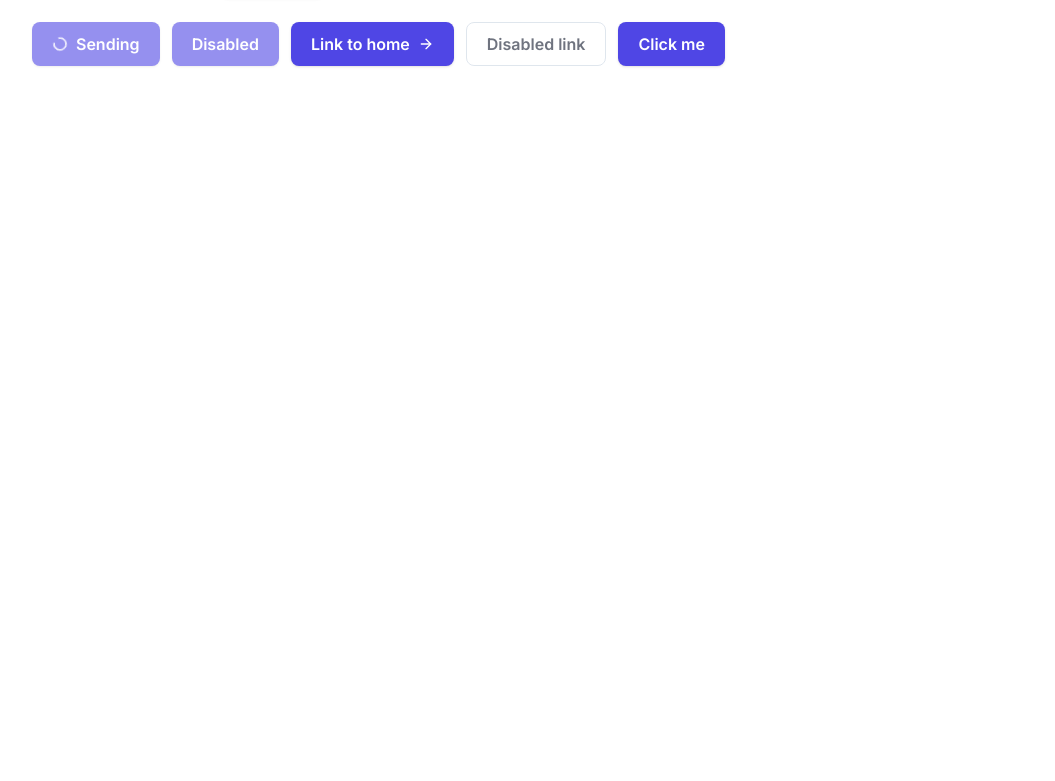
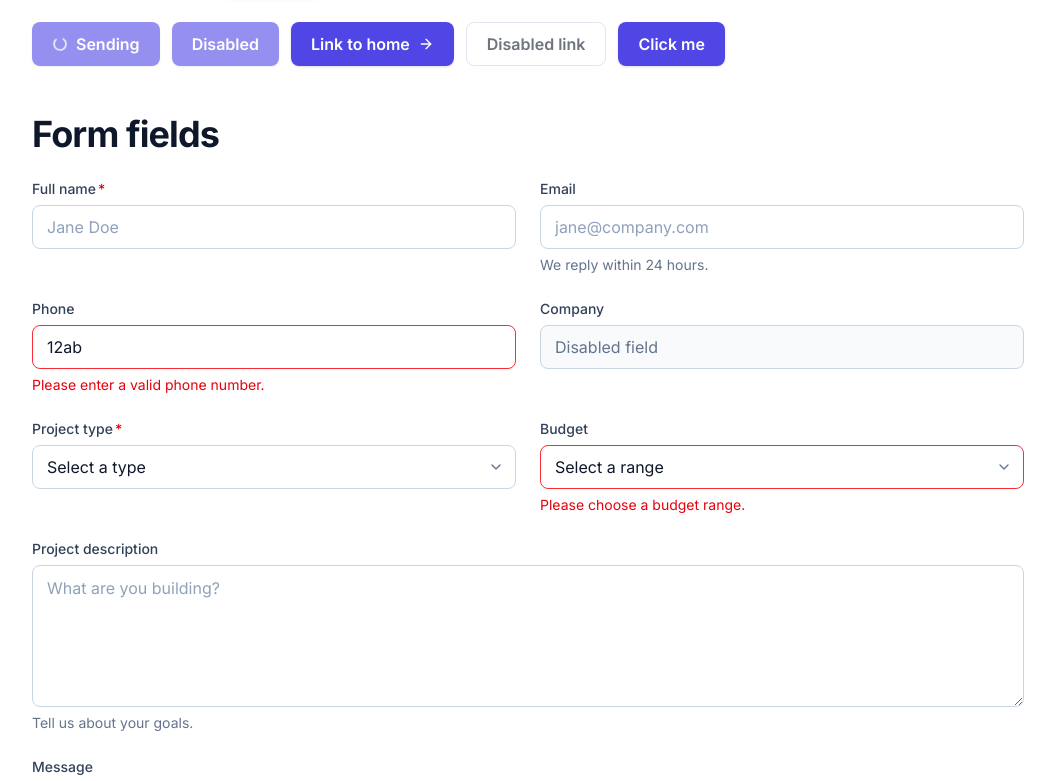
Before and after one commit to sabatauqeer656/stackwell-agency-platform, a React (Vite) app in the folder client/: page /design-preview in a window 1280 px wide. Shown: the part 1377-2158 px from the top of the page, without its empty margins (112-1167 px from the left). Before the commit the page ends 1491 px from the top, so only its background shows below. Built offline with nearby package versions, Linux system fonts and the light colour scheme.

Commit message:
feat(client): add Input, Textarea and Select form components

```diff
--- /dev/null
+++ b/client/src/components/ui/Field.jsx
@@ -0,0 +1,31 @@
+import { cn } from '../../lib/utils.js';
+
+// Label + control + hint/error text. The control itself is passed as children.
+export default function Field({ id, label, hint, error, required, className, children }) {
+  return (
+    <div className={cn('space-y-1.5', className)}>
+      {label && (
+        <label htmlFor={id} className="block text-sm font-medium text-slate-700">
+          {label}
+          {required && (
+            <span className="ml-0.5 text-red-600" aria-hidden="true">
+              *
+            </span>
+          )}
+        </label>
+      )}
+      {children}
+      {error ? (
+        <p id={`${id}-error`} role="alert" className="text-sm text-red-600">
+          {error}
+        </p>
+      ) : (
+        hint && (
+          <p id={`${id}-hint`} className="text-sm text-slate-500">
+            {hint}
+          </p>
+        )
+      )}
+    </div>
+  );
+}
--- /dev/null
+++ b/client/src/components/ui/Input.jsx
@@ -0,0 +1,23 @@
+import { useId } from 'react';
+import Field from './Field.jsx';
+import { controlClass, describedBy } from './fieldHelpers.js';
+import { cn } from '../../lib/utils.js';
+
+// `ref` is a normal prop in React 19, so React Hook Form's register() works via {...props}.
+export default function Input({ label, hint, error, required, className, id, ...props }) {
+  const generatedId = useId();
+  const inputId = id ?? generatedId;
+
+  return (
+    <Field id={inputId} label={label} hint={hint} error={error} required={required} className={className}>
+      <input
+        id={inputId}
+        required={required}
+        aria-invalid={error ? true : undefined}
+        aria-describedby={describedBy(inputId, error, hint)}
+        className={cn(controlClass(error), 'h-11')}
+        {...props}
+      />
+    </Field>
+  );
+}
--- /dev/null
+++ b/client/src/components/ui/Select.jsx
@@ -0,0 +1,32 @@
+import { useId } from 'react';
+import { ChevronDown } from 'lucide-react';
+import Field from './Field.jsx';
+import { controlClass, describedBy } from './fieldHelpers.js';
+import { cn } from '../../lib/utils.js';
+
+// Options are passed as children: <Select><option value="a">A</option></Select>
+export default function Select({ label, hint, error, required, className, id, children, ...props }) {
+  const generatedId = useId();
+  const selectId = id ?? generatedId;
+
+  return (
+    <Field id={selectId} label={label} hint={hint} error={error} required={required} className={className}>
+      <div className="relative">
+        <select
+          id={selectId}
+          required={required}
+          aria-invalid={error ? true : undefined}
+          aria-describedby={describedBy(selectId, error, hint)}
+          className={cn(controlClass(error), 'h-11 appearance-none pr-10')}
+          {...props}
+        >
+          {children}
+        </select>
+        <ChevronDown
+          className="pointer-events-none absolute right-3 top-1/2 h-4 w-4 -translate-y-1/2 text-slate-500"
+          aria-hidden="true"
+        />
+      </div>
+    </Field>
+  );
+}
--- /dev/null
+++ b/client/src/components/ui/Textarea.jsx
@@ -0,0 +1,23 @@
+import { useId } from 'react';
+import Field from './Field.jsx';
+import { controlClass, describedBy } from './fieldHelpers.js';
+import { cn } from '../../lib/utils.js';
+
+export default function Textarea({ label, hint, error, required, className, id, rows = 5, ...props }) {
+  const generatedId = useId();
+  const textareaId = id ?? generatedId;
+
+  return (
+    <Field id={textareaId} label={label} hint={hint} error={error} required={required} className={className}>
+      <textarea
+        id={textareaId}
+        rows={rows}
+        required={required}
+        aria-invalid={error ? true : undefined}
+        aria-describedby={describedBy(textareaId, error, hint)}
+        className={cn(controlClass(error), 'py-2.5')}
+        {...props}
+      />
+    </Field>
+  );
+}
--- /dev/null
+++ b/client/src/components/ui/fieldHelpers.js
@@ -0,0 +1,13 @@
+import { cn } from '../../lib/utils.js';
+
+// Shared look for Input, Textarea and Select.
+export const controlClass = (hasError) =>
+  cn(
+    'block w-full rounded-lg border bg-white px-3.5 text-base text-ink transition-colors',
+    'placeholder:text-slate-400 disabled:cursor-not-allowed disabled:bg-slate-50 disabled:text-slate-500',
+    hasError ? 'border-red-500' : 'border-slate-300 hover:border-slate-400'
+  );
+
+// Which element should screen readers read together with the control.
+export const describedBy = (id, error, hint) =>
+  error ? `${id}-error` : hint ? `${id}-hint` : undefined;
--- a/client/src/pages/public/DesignPreview.jsx
+++ b/client/src/pages/public/DesignPreview.jsx
@@ -2,6 +2,9 @@
 import { Link } from 'react-router-dom';
 import { ArrowRight } from 'lucide-react';
 import Button from '../../components/ui/Button.jsx';
+import Input from '../../components/ui/Input.jsx';
+import Textarea from '../../components/ui/Textarea.jsx';
+import Select from '../../components/ui/Select.jsx';
 
 const scale = [50, 100, 200, 300, 400, 500, 600, 700, 800, 900];
 
@@ -89,6 +92,28 @@ export default function DesignPreview() {
           <Button onClick={() => alert('clicked')}>Click me</Button>
         </div>
       </section>
+
+      <section className="space-y-6">
+        <h2 className="text-h2">Form fields</h2>
+        <div className="grid gap-6 sm:grid-cols-2">
+          <Input label="Full name" placeholder="Jane Doe" required />
+          <Input label="Email" type="email" placeholder="jane@company.com" hint="We reply within 24 hours." />
+          <Input label="Phone" error="Please enter a valid phone number." defaultValue="12ab" />
+          <Input label="Company" disabled defaultValue="Disabled field" />
+          <Select label="Project type" required>
+            <option value="">Select a type</option>
+            <option value="web">Web application</option>
+            <option value="mobile">Mobile app</option>
+            <option value="ecommerce">E-commerce</option>
+          </Select>
+          <Select label="Budget" error="Please choose a budget range.">
+            <option value="">Select a range</option>
+            <option value="small">Under $10k</option>
+          </Select>
+        </div>
+        <Textarea label="Project description" hint="Tell us about your goals." placeholder="What are you building?" />
+        <Textarea label="Message" error="Message must be at least 10 characters." defaultValue="Hi" rows={3} />
+      </section>
     </main>
   );
 }
```
